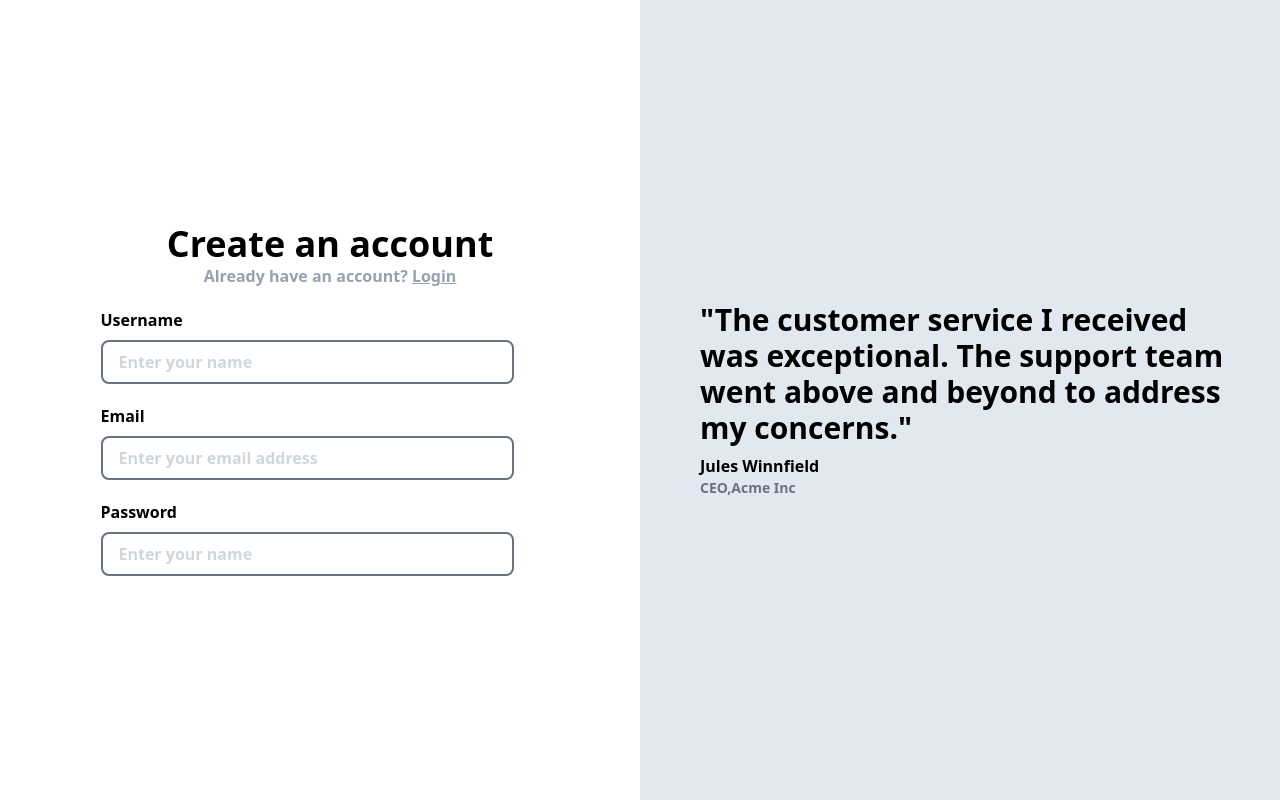
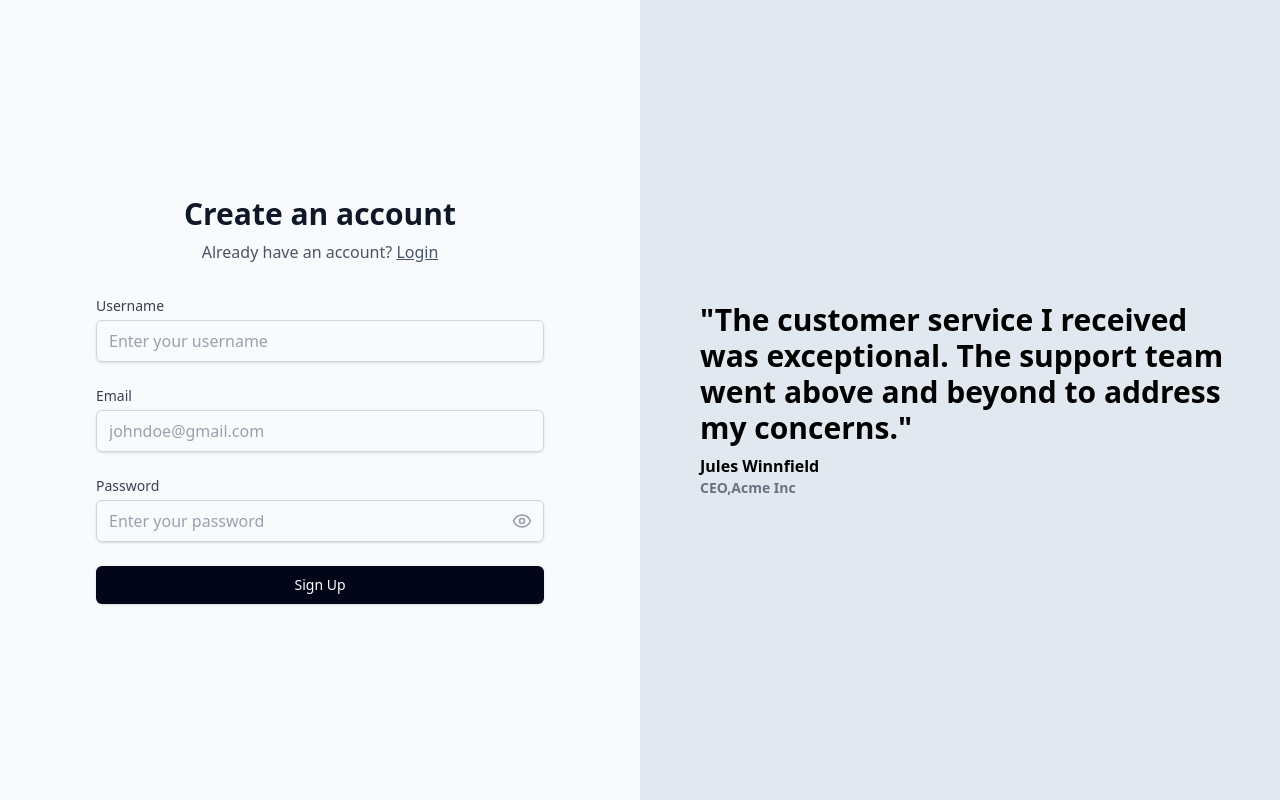
Before and after one commit to joyxcode2005/Medium-serverless, a React (Vite) app in the folder frontend/: page /signup in a window 1280 px wide. Built offline with nearby package versions, Linux system fonts and the light colour scheme.

Commit message:
designed sigin and signup pages

```diff
--- a/frontend/src/components/Auth.tsx
+++ b/frontend/src/components/Auth.tsx
@@ -1,67 +1,294 @@
+import React, { useState } from "react";
 import { Link } from "react-router-dom";
+import type { SignupInput } from "@joyxcoder/medium-common";
 
 const Auth = ({ type }: { type: string }) => {
+  const [isPasswordShown, setIsPasswordShown] = useState(false);
+
+  const [postInputs, setPosInputs] = useState<SignupInput>({
+    name: "",
+    username: "",
+    password: "",
+  });
+
+  const handleSignup = (e: React.MouseEvent<HTMLButtonElement>) => {
+    e.preventDefault();
+  };
+
+  const handleSignin = (e: React.MouseEvent<HTMLButtonElement>) => {
+    e.preventDefault();
+  };
+
   return (
-    <div className="h-screen flex items-center justify-center flex-col pl-15 pr-10">
-      <div className="font-bold text-4xl">Create an account</div>
-      <p className="font-semibold text-gray-400">
-        Already have an account?
-        <Link className="underline ml-1" to={"/signin"}>
+    <div className="min-h-screen flex items-center justify-center bg-gray-50 py-12 px-4 sm:px-6 lg:px-8">
+      <div className="max-w-md w-full space-y-8">
+        {type === "signup" ? (
+          <>
+            <div className="text-center">
+              <h2 className="text-3xl font-bold text-gray-900 mb-2">
+                Create an account
+              </h2>
+              <p className="text-gray-600">
+                Already have an account?{" "}
+                <Link
+                  className="text-slate-600 hover:text-slate-800 underline"
+                  to="/signin"
+                >
                   Login
                 </Link>
               </p>
-      <div className="flex flex-col w-[85%] mt-5">
-        <label htmlFor="username" className="font-bold mb-2">
-          Username
-        </label>
-        <input
+            </div>
+
+            <form className="space-y-6">
+              <LabelledInputField
+                id="username"
+                label="Username"
                 type="text"
-          placeholder="Enter your name"
-          name="username"
-          className="border-2 border-gray-500 w-[90%] px-4 py-2 placeholder:text-gray-300 placeholder:font-semibold rounded-lg"
+                placeholder="Enter your username"
+                onChange={(e) =>
+                  setPosInputs({
+                    ...postInputs,
+                    name: e.target.value,
+                  })
+                }
+                value={postInputs.name}
               />
-      </div>
-      <div className="flex flex-col w-[85%] mt-5">
-        <label htmlFor="email" className="font-bold mb-2">
-          Email
-        </label>
-        <input
+
+              <LabelledInputField
+                id="email"
+                label="Email"
                 type="email"
-          placeholder="Enter your email address"
-          name="email"
-          className="border-2 border-gray-500 w-[90%] px-4 py-2 placeholder:text-gray-300 placeholder:font-semibold rounded-lg"
+                placeholder="johndoe@gmail.com"
+                onChange={(e) =>
+                  setPosInputs({
+                    ...postInputs,
+                    username: e.target.value,
+                  })
+                }
+                value={postInputs.username}
               />
-      </div>
-      <div className="flex flex-col w-[85%] mt-5">
-        <label htmlFor="username" className="font-bold mb-2">
+
+              <div>
+                <label
+                  htmlFor="password"
+                  className="block text-sm font-medium text-gray-700 mb-1"
+                >
                   Password
                 </label>
-        <div className="flex items-center border-2 border-gray-500 rounded-lg w-[90%] overflow-hidden">
+                <div className="relative">
                   <input
-            type="password"
-            placeholder="Enter your name"
-            name="username"
-            className="flex-grow px-4 py-2 placeholder:text-gray-300 placeholder:font-semibold outline-none"
+                    id="password"
+                    name="password"
+                    type={isPasswordShown ? "text" : "password"}
+                    placeholder="Enter your password"
+                    value={postInputs.password}
+                    onChange={(e) =>
+                      setPosInputs({
+                        ...postInputs,
+                        password: e.target.value,
+                      })
+                    }
+                    className="w-full px-3 py-2 border border-gray-300 rounded-md shadow-sm placeholder-gray-400 focus:outline-none focus:ring-2 focus:ring-slate-500 focus:border-slate-500"
+                    required
                   />
+                  <button
+                    type="button"
+                    onClick={() => setIsPasswordShown(!isPasswordShown)}
+                    className="absolute inset-y-0 right-0 pr-3 flex items-center text-gray-400 hover:text-gray-600"
+                  >
+                    {isPasswordShown ? (
                       <svg
                         xmlns="http://www.w3.org/2000/svg"
-            width="24"
-            height="24"
+                        width="20"
+                        height="20"
                         viewBox="0 0 24 24"
                         fill="none"
                         stroke="currentColor"
                         strokeWidth="2"
                         strokeLinecap="round"
                         strokeLinejoin="round"
-            className="lucide lucide-eye-icon text-gray-600 px-4 py-2"
+                      >
+                        <path d="M10.733 5.076a10.744 10.744 0 0 1 11.205 6.575 1 1 0 0 1 0 .696 10.747 10.747 0 0 1-1.444 2.49" />
+                        <path d="M14.084 14.158a3 3 0 0 1-4.242-4.242" />
+                        <path d="M17.479 17.499a10.75 10.75 0 0 1-15.417-5.151 1 1 0 0 1 0-.696 10.75 10.75 0 0 1 4.446-5.143" />
+                        <path d="m2 2 20 20" />
+                      </svg>
+                    ) : (
+                      <svg
+                        xmlns="http://www.w3.org/2000/svg"
+                        width="20"
+                        height="20"
+                        viewBox="0 0 24 24"
+                        fill="none"
+                        stroke="currentColor"
+                        strokeWidth="2"
+                        strokeLinecap="round"
+                        strokeLinejoin="round"
                       >
                         <path d="M2.062 12.348a1 1 0 0 1 0-.696 10.75 10.75 0 0 1 19.876 0 1 1 0 0 1 0 .696 10.75 10.75 0 0 1-19.876 0" />
                         <circle cx="12" cy="12" r="3" />
                       </svg>
+                    )}
+                  </button>
                 </div>
+              </div>
+
+              <button
+                onClick={handleSignup}
+                className="w-full flex justify-center py-2 px-4 border border-transparent rounded-md shadow-sm text-sm font-medium text-white bg-slate-950 hover:bg-slate-800 focus:outline-none focus:ring-2 focus:ring-offset-2 focus:ring-slate-500 transition-colors duration-200 cursor-pointer"
+              >
+                Sign Up
+              </button>
+            </form>
+          </>
+        ) : (
+          <>
+            <div className="text-center">
+              <h2 className="text-3xl font-bold text-gray-900 mb-2">
+                Login to your account
+              </h2>
+              <p className="text-gray-600">
+                Don't have an account?{" "}
+                <Link
+                  className="text-slate-600 hover:text-slate-800 underline"
+                  to="/signup"
+                >
+                  Register
+                </Link>
+              </p>
+            </div>
+
+            <form className="space-y-6">
+              <LabelledInputField
+                id="email"
+                label="Email"
+                type="email"
+                placeholder="Enter your email address"
+                onChange={(e) =>
+                  setPosInputs({
+                    ...postInputs,
+                    username: e.target.value,
+                  })
+                }
+                value={postInputs.username}
+              />
+
+              <div>
+                <label
+                  htmlFor="password"
+                  className="block text-sm font-medium text-gray-700 mb-1"
+                >
+                  Password
+                </label>
+                <div className="relative">
+                  <input
+                    id="password"
+                    name="password"
+                    type={isPasswordShown ? "text" : "password"}
+                    placeholder="Enter your password"
+                    value={postInputs.password}
+                    onChange={(e) =>
+                      setPosInputs({
+                        ...postInputs,
+                        password: e.target.value,
+                      })
+                    }
+                    className="w-full px-3 py-2 border border-gray-300 rounded-md shadow-sm placeholder-gray-400 focus:outline-none focus:ring-2 focus:ring-slate-500 focus:border-slate-500"
+                    required
+                  />
+                  <button
+                    type="button"
+                    onClick={() => setIsPasswordShown(!isPasswordShown)}
+                    className="absolute inset-y-0 right-0 pr-3 flex items-center text-gray-400 hover:text-gray-600"
+                  >
+                    {isPasswordShown ? (
+                      <svg
+                        xmlns="http://www.w3.org/2000/svg"
+                        width="20"
+                        height="20"
+                        viewBox="0 0 24 24"
+                        fill="none"
+                        stroke="currentColor"
+                        strokeWidth="2"
+                        strokeLinecap="round"
+                        strokeLinejoin="round"
+                      >
+                        <path d="M10.733 5.076a10.744 10.744 0 0 1 11.205 6.575 1 1 0 0 1 0 .696 10.747 10.747 0 0 1-1.444 2.49" />
+                        <path d="M14.084 14.158a3 3 0 0 1-4.242-4.242" />
+                        <path d="M17.479 17.499a10.75 10.75 0 0 1-15.417-5.151 1 1 0 0 1 0-.696 10.75 10.75 0 0 1 4.446-5.143" />
+                        <path d="m2 2 20 20" />
+                      </svg>
+                    ) : (
+                      <svg
+                        xmlns="http://www.w3.000/svg"
+                        width="20"
+                        height="20"
+                        viewBox="0 0 24 24"
+                        fill="none"
+                        stroke="currentColor"
+                        strokeWidth="2"
+                        strokeLinecap="round"
+                        strokeLinejoin="round"
+                      >
+                        <path d="M2.062 12.348a1 1 0 0 1 0-.696 10.75 10.75 0 0 1 19.876 0 1 1 0 0 1 0 .696 10.75 10.75 0 0 1-19.876 0" />
+                        <circle cx="12" cy="12" r="3" />
+                      </svg>
+                    )}
+                  </button>
+                </div>
+              </div>
+
+              <button
+                onClick={handleSignin}
+                className="w-full flex justify-center py-2 px-4 border border-transparent rounded-md shadow-sm text-sm font-medium text-white bg-slate-950 hover:bg-slate-800 focus:outline-none focus:ring-2 focus:ring-offset-2 focus:ring-slate-500 transition-colors duration-200 cursor-pointer"
+              >
+                Sign In
+              </button>
+            </form>
+          </>
+        )}
       </div>
     </div>
   );
 };
 
+interface LabelledInputFieldProps {
+  id: string;
+  label: string;
+  type: string;
+  placeholder: string;
+  onChange: (e: React.ChangeEvent<HTMLInputElement>) => void;
+  value: string | undefined;
+}
+
+const LabelledInputField = ({
+  id,
+  label,
+  type,
+  placeholder,
+  onChange,
+  value,
+}: LabelledInputFieldProps) => {
+  return (
+    <div>
+      <label
+        htmlFor={id}
+        className="block text-sm font-medium text-gray-700 mb-1"
+      >
+        {label}
+      </label>
+      <input
+        id={id}
+        name={id}
+        type={type}
+        placeholder={placeholder}
+        value={value}
+        onChange={onChange}
+        className="w-full px-3 py-2 border border-gray-300 rounded-md shadow-sm placeholder-gray-400 focus:outline-none focus:ring-2 focus:ring-slate-500 focus:border-slate-500"
+        required
+      />
+    </div>
+  );
+};
+
 export default Auth;
--- a/frontend/src/pages/Signup.tsx
+++ b/frontend/src/pages/Signup.tsx
@@ -4,7 +4,7 @@ import Quote from "../components/Quote";
 
 const Signup = () => {
   return (
-    <div className="h-screen w-full grid grid-cols-2">
+    <div className="h-screen w-full grid grid-cols-1 md:grid-cols-2">
       <div className="">
         <Auth type="signup" />
       </div>
```
Also changed, not shown: frontend/src/pages/Signin.tsx (+14 -5 lines). Lines whose indentation alone changed are shown as unchanged.
